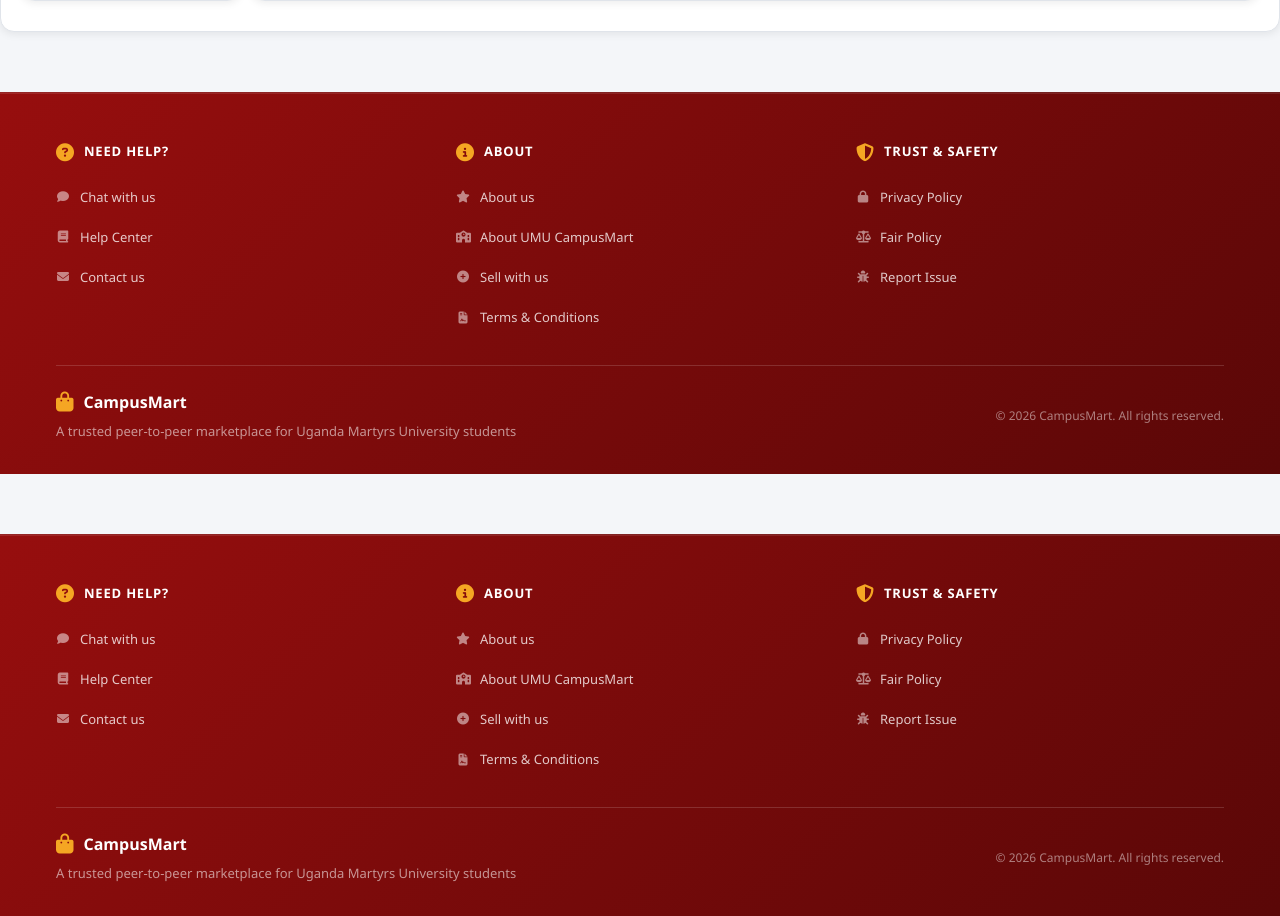
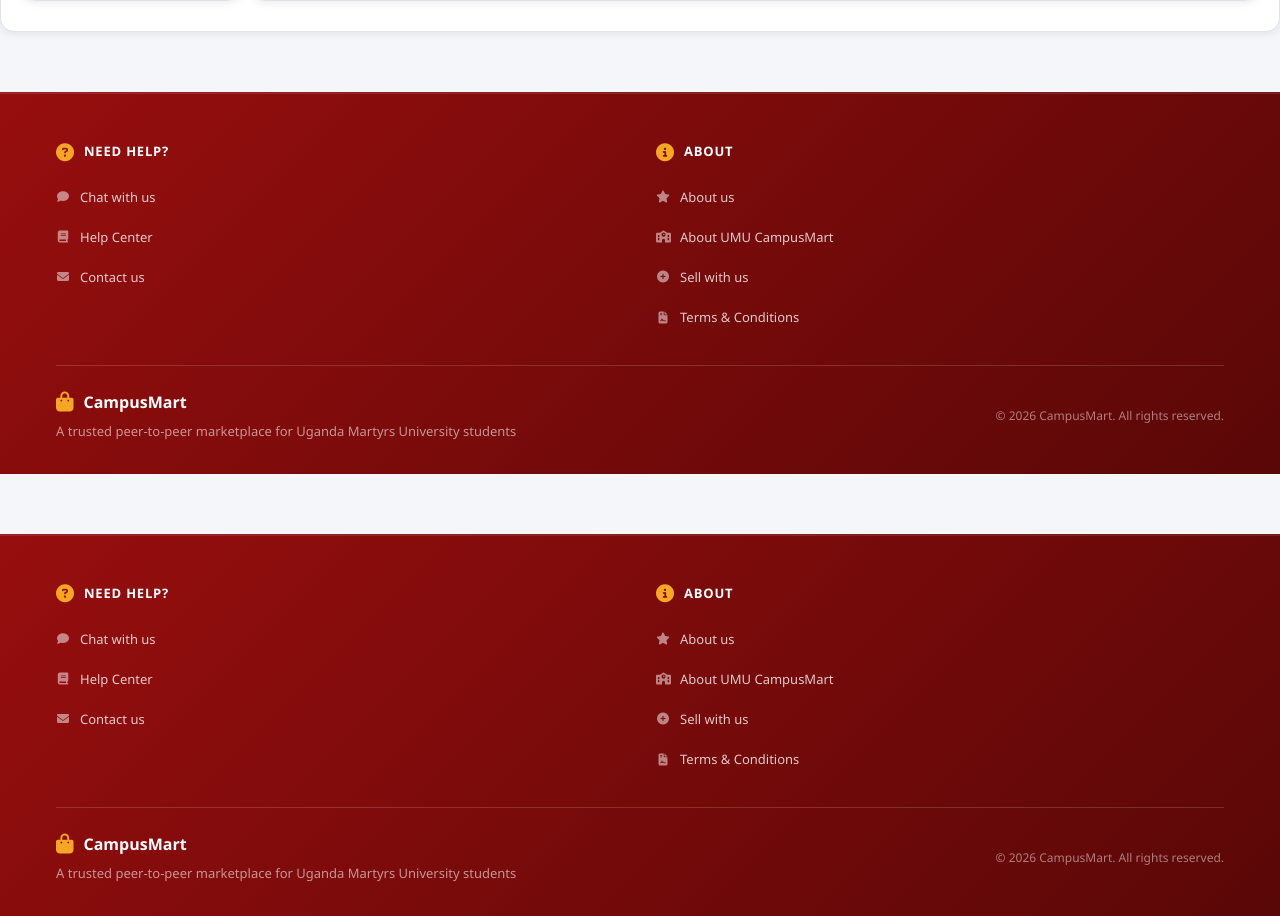
Before and after one commit to Katomichael/Umu-campusmart-, a PHP site: page /index.php in a window 1280 px wide. Shown: the part 1268-2184 px from the top of the page. Run offline with PHP 8.4, Linux system fonts and the light colour scheme; data comes from the database, SQL or seed files in the repository; data that the repository does not hold is empty; some libraries are stand-ins or nearby versions.

Commit message:
Remove Trust & Safety footer section - 2 column footer

```diff
--- a/includes/footer.php
+++ b/includes/footer.php
@@ -30,17 +30,7 @@
           </ul>
         </div>
 
-        <div class="footer-col">
-          <div class="footer-col-header">
-            <i class="fas fa-shield-alt"></i>
-            <h4>Trust & Safety</h4>
-          </div>
-          <ul class="footer-links">
-            <li><a href="<?= APP_URL ?>/pages/about.php"><i class="fas fa-lock"></i> Privacy Policy</a></li>
-            <li><a href="<?= APP_URL ?>/pages/about.php"><i class="fas fa-balance-scale"></i> Fair Policy</a></li>
-            <li><a href="<?= APP_URL ?>/pages/about.php"><i class="fas fa-bug"></i> Report Issue</a></li>
-          </ul>
-        </div>
+
       </div>
 
       <div class="footer-bottom">
--- a/public/css/style.css
+++ b/public/css/style.css
@@ -1039,7 +1039,7 @@ tr:last-child td { border-bottom: none; }
 .footer-grid {
   width: 100%;
   display: grid;
-  grid-template-columns: repeat(3, 1fr);
+  grid-template-columns: repeat(2, 1fr);
   gap: 32px;
 }
 
@@ -1160,13 +1160,6 @@ tr:last-child td { border-bottom: none; }
   opacity: .6;
   margin: 0;
   padding: 0;
-}
-
-@media (max-width: 1024px) {
-  .footer-grid {
-    grid-template-columns: repeat(2, 1fr);
-    gap: 28px;
-  }
 }
 
 @media (max-width: 768px) {
```
